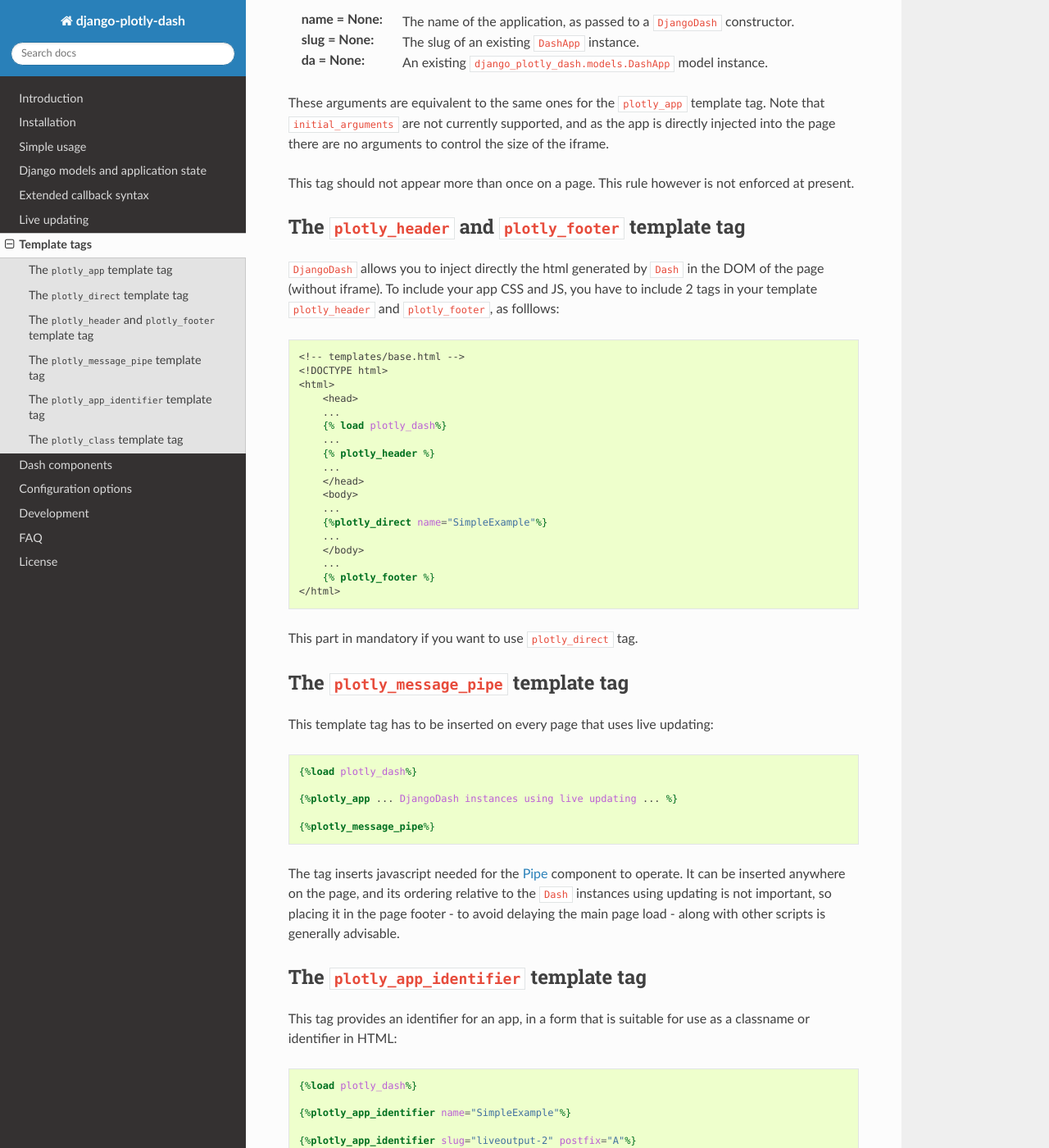
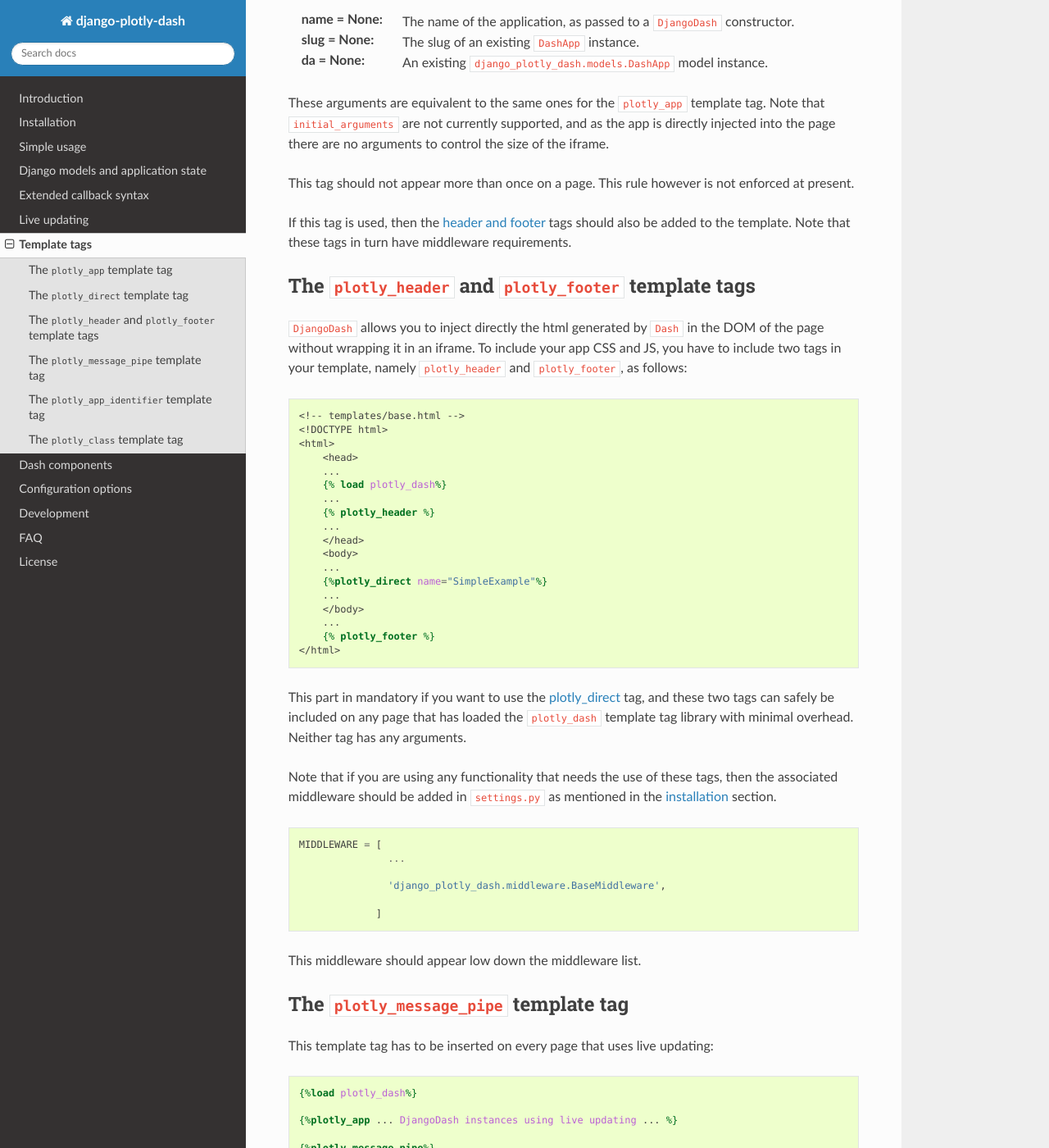
Before and after one commit to GibbsConsulting/django-plotly-dash, a Sphinx documentation site: the page built from docs/template_tags.rst, in a window 1280 px wide and 1400 px high, scrolled down 1255 px. Shown: the whole window at 82% size. Built offline with Sphinx 7.4.7 and the Read the Docs theme 2.0.0, drawn with Linux system fonts in a browser that asks for light colours.

Commit message:
Update tag documentation (#78)
* Add middleware comments for template tags

* Added more template docs

* Minor improvements to template documentation

```diff
--- a/docs/installation.rst
+++ b/docs/installation.rst
@@ -16,6 +16,9 @@ Then, add ``django_plotly_dash`` to ``INSTALLED_APPS`` in the Django ``settings.
         'django_plotly_dash.apps.DjangoPlotlyDashConfig',
         ...
         ]
+
+Further, if the :ref:`header and footer <plotly_header_footer>` tags are in use
+then ``django_plotly_dash.middleware.BaseMiddleware`` should be added to ``MIDDLEWARE`` in the same file. This can be safely added now even if not used.
 
 The project directory name ``django_plotly_dash`` can also be used on its own if preferred, but this will stop the use of readable application names in
 the Django admin interface.
--- a/docs/template_tags.rst
+++ b/docs/template_tags.rst
@@ -68,16 +68,18 @@ the page there are no arguments to control the size of the iframe.
 
 This tag should not appear more than once on a page. This rule however is not enforced at present.
 
-.. _plotly_message_pipe:
+If this tag is used, then the :ref:`header and footer <plotly_header_footer>` tags should also be
+added to the template. Note that these tags in turn have middleware requirements.
 
+.. _plotly_header_footer:
 
-The ``plotly_header`` and ``plotly_footer`` template tag
---------------------------------------------------------
+The ``plotly_header`` and ``plotly_footer`` template tags
+---------------------------------------------------------
 
 ``DjangoDash`` allows you to inject directly the html generated by ``Dash`` in
-the DOM of the page (without iframe). To include your app CSS and JS, you have
-to include 2 tags in your template ``plotly_header`` and ``plotly_footer``, as
-folllows:
+the DOM of the page without wrapping it in an iframe. To include your app CSS and JS, you have
+to include two tags in your template, namely ``plotly_header`` and ``plotly_footer``, as
+follows:
 
 .. code-block:: jinja
 
@@ -100,9 +102,26 @@ folllows:
         {% plotly_footer %}
     </html>
 
-This part in mandatory if you want to use ``plotly_direct`` tag.
+This part in mandatory if you want to use the :ref:`plotly_direct <plotly_direct>` tag, and these two tags can safely be included
+on any page that has loaded the ``plotly_dash`` template tag library with minimal overhead. Neither tag has
+any arguments.
+
+Note that if you are using any functionality that needs the use of these tags, then the associated middleware
+should be added in ``settings.py`` as mentioned in the :ref:`installation <installation>` section.
+
+.. code-block:: python
+
+                MIDDLEWARE = [
+                               ...
+
+                               'django_plotly_dash.middleware.BaseMiddleware',
+
+                             ]
 
 
+This middleware should appear low down the middleware list.
+
+.. _plotly_message_pipe:
 
 The ``plotly_message_pipe`` template tag
 ----------------------------------------
```
